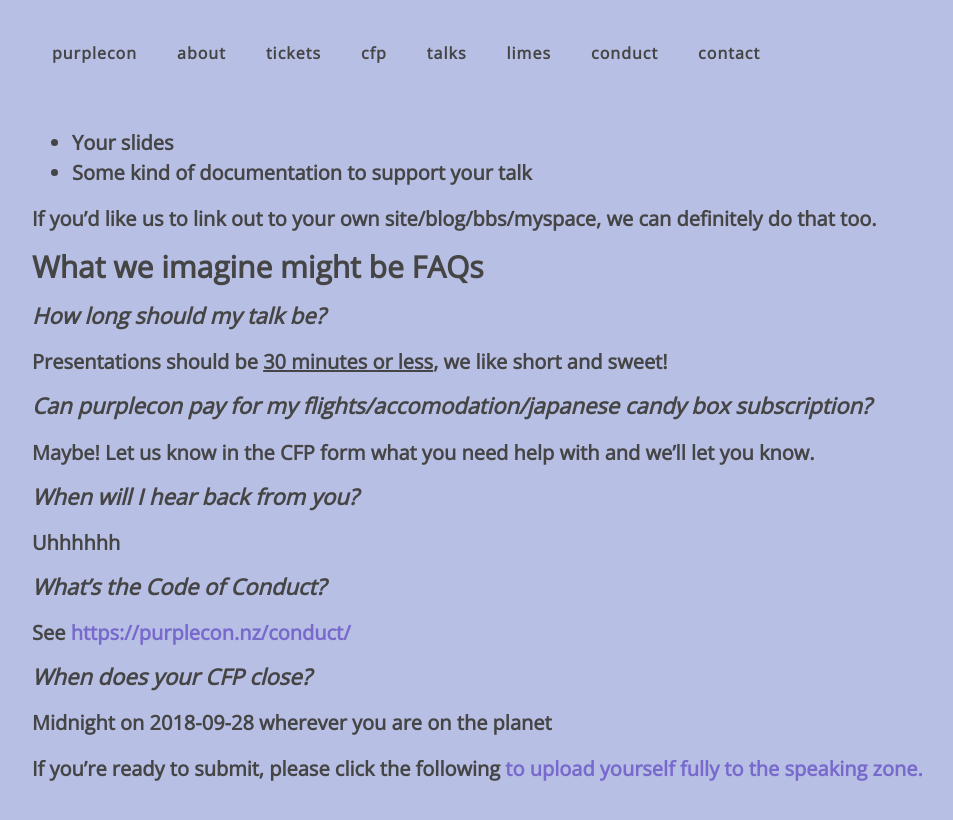
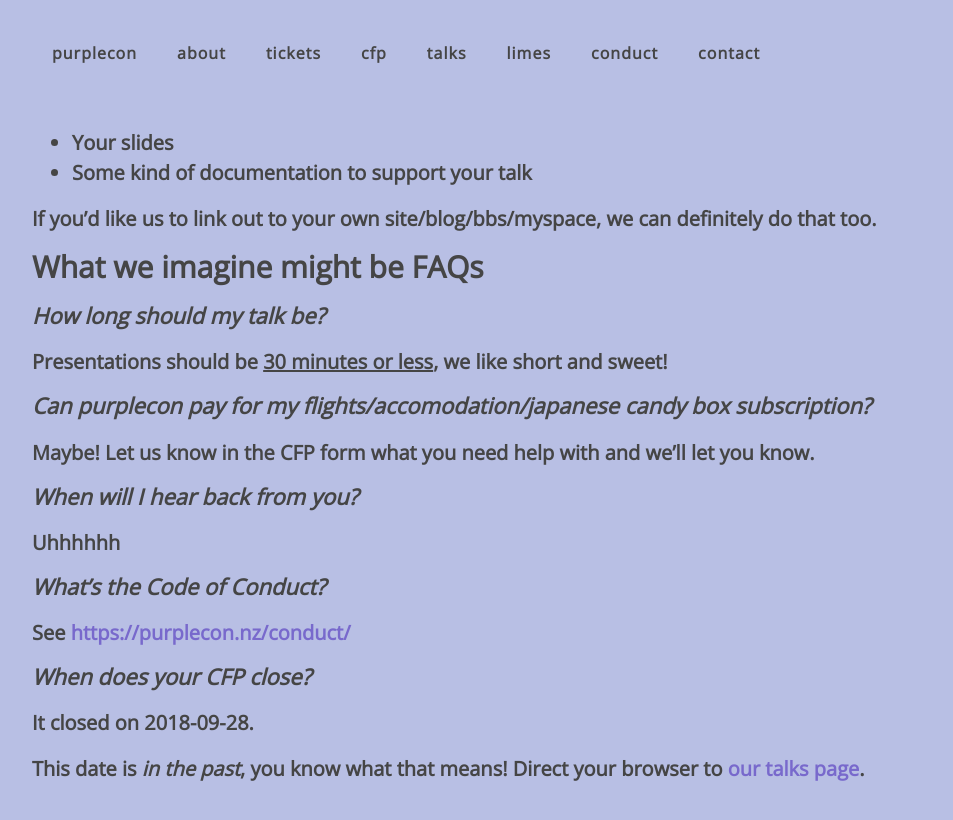
Before and after one commit to purplecon/2018.purplecon.nz, a Jekyll site: the page built from cfp/index.html, in a window 1280 px wide and 900 px high, scrolled down 1088 px. Shown: the top 820 px of the window, without its empty margins (53-1006 px from the left). Built offline with Jekyll 4.4.1, drawn with Linux system fonts in a browser that asks for light colours.

Commit message:
cfp is closed now

```diff
--- a/cfp/index.html
+++ b/cfp/index.html
@@ -72,11 +72,10 @@ layout: default
       <p>See
         <a href="/conduct">https://purplecon.nz/conduct/</a>
       </p>
+      <h4>When does your CFP close?</h4>
+      <p>It closed on 2018-09-28.</p>
 
-      <h4>When does your CFP close?</h4>
-      <p>Midnight on 2018-09-28 wherever you are on the planet</p>
-
-      <p>If you’re ready to submit, please click the following <a href="https://goo.gl/forms/mLRkeZKDAUdVLvDf2"<hyper travel link</a> to upload yourself fully to the speaking zone.</p>
+      <p>This date is <em>in the past</em>, you know what that means! Direct your browser to <a href="/talks">our talks page</a>.</p>
 
     </div>
   </section>
```
